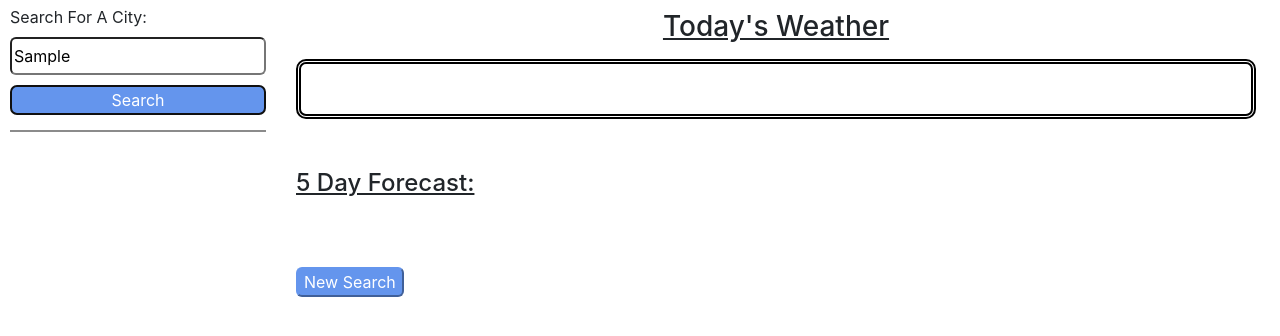
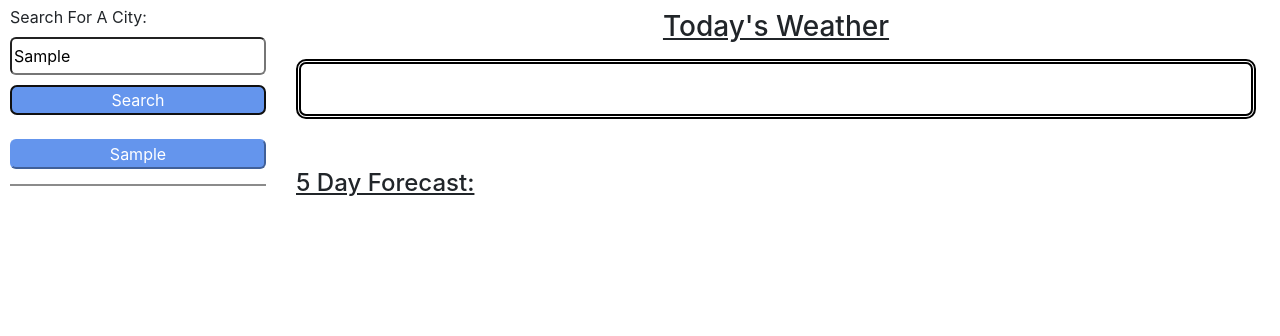
Before and after one commit to fomin2000/weather-dashboard, a plain HTML site: page index.html in a window 1280 px wide. Both pictures are taken after typing "Sample" into the empty fields and a click on the button "Search". Shown: the part 80-416 px from the top of the page. Drawn offline with nearby package versions, Linux system fonts and the light colour scheme; no server answers.

Commit message:
completed functionality

```diff
--- a/assets/css/styles.css
+++ b/assets/css/styles.css
@@ -96,3 +96,8 @@
     color: white;
     padding-left: 40px;
 }
+
+#additionalButtons {
+    display: flex;
+    flex-direction: column;
+}
--- a/assets/js/script.js
+++ b/assets/js/script.js
@@ -2,6 +2,10 @@
 var apiKey = '9cfe7036b90b3a13af1a88f6bf534b32'
 
 var searchBtn = document.getElementById('searchBtn1')
+var form = document.querySelector('.form')
+var newButtonsBox = document.getElementById('additionalButtons')
+
+var input = document.getElementById('searchInput').value
 
 // main info box
 var fullBox = document.querySelector('.returnedData')
@@ -27,29 +31,24 @@ var newP3 = document.createElement('p')
 
 
 var currentDate = moment().format('MMMM Do YYYY')
-var day1 = moment().add(1, 'days').format('L')
-var day2 = moment().add(2, 'days').format('L')
-var day3 = moment().add(3, 'days').format('L')
-var day4 = moment().add(4, 'days').format('L')
-var day5 = moment().add(5, 'days').format('L')
 
 // search history
 
+var searchHistory = []
 
+
+renderSearches()
 
 
 
 
 // functions
-function getCurrentWeather(e) {
-    e.preventDefault()
-
+function getCurrentWeather(city) {
 
     fullBox.style.display = 'block'
 
-    var inputValue = document.getElementById('searchInput').value
 
-    var requestUrl = `https://api.openweathermap.org/data/2.5/weather?q=${inputValue}&appid=${apiKey}`
+    var requestUrl = `https://api.openweathermap.org/data/2.5/weather?q=${city}&appid=${apiKey}`
 
     fetch(requestUrl)
         .then(function(response){
@@ -95,13 +94,10 @@ function getCurrentWeather(e) {
 
 
 
-function getForecast(e) {
-    e.preventDefault()
-
-    var inputValue = document.getElementById('searchInput').value
+function getForecast(city) {
 
 
-    var requestUrl = `https://api.openweathermap.org/data/2.5/forecast?q=${inputValue}&appid=${apiKey}`
+    var requestUrl = `https://api.openweathermap.org/data/2.5/forecast?q=${city}&appid=${apiKey}`
 
     fetch(requestUrl)
         .then(function(response){
@@ -110,6 +106,7 @@ function getForecast(e) {
         .then(function(data){
             console.log(data)
 
+            blocksContainer.innerHTML = ''
             // box 1 append
             for (var i = 0; i < data.list.length; i += 8) {
                 var dt = data.list[i].dt_txt
@@ -153,31 +150,71 @@ function getForecast(e) {
 
                 blocksContainer.appendChild(newDiv)
 
-                searchBtn.disabled = true
             }
         })
 
-    var button = document.createElement('button')
 
-    button.classList.add('searchBtn')
-    button.textContent = 'New Search'
+}
 
-    fullBox.appendChild(button)
 
-    button.addEventListener('click', function(e) {
-        e.preventDefault
-        window.location.reload();
+function saveSearch(input) {
+    searchHistory.push(input)
 
-    })
+    localStorage.setItem('history', JSON.stringify(searchHistory))
 
+    renderSearches()
+
+}
+
+function renderSearches() {
+    var newData = JSON.parse(localStorage.getItem('history')) || []
+
+    newButtonsBox.innerHTML = ''
+
+    for ( var i = 0; i < newData.length; i++) {
+
+        var returned = newData[i]
+        var newButton = document.createElement('button')
+        newButton.classList.add('searchBtn')
+        newButton.innerHTML = returned
+        newButtonsBox.appendChild(newButton)
+
+    }
+}
+
+
+function searchEvent(e) {
+    e.preventDefault()
+    var city = document.getElementById('searchInput').value
+    getCurrentWeather(city)
+    getForecast(city)
+    saveSearch(city)
 
 }
 
 
 
 
+// event listeners
 
 
-// event listeners
-searchBtn.addEventListener('click', getCurrentWeather)
-searchBtn.addEventListener('click', getForecast)
+
+
+
+searchBtn.addEventListener('click', searchEvent)
+
+
+newButtonsBox.addEventListener('click', function(e){
+    e.preventDefault()
+
+
+    if (e.target.tagName !== 'BUTTON') {
+        return
+    } else {
+        var search = e.target.textContent
+
+        getCurrentWeather(search)
+        getForecast(search)
+    }
+
+})
--- a/index.html
+++ b/index.html
@@ -20,6 +20,8 @@
                 <label for="searchInput">Search For A City:</label>
                 <input id="searchInput" class="searchInput" type="text" placeholder="Los Angeles">
                 <button id="searchBtn1" class="searchBtn">Search</button>
+                <br>
+                <div id="additionalButtons"></div>
             </form>
         </div>
         <div class="returnedData">
```
